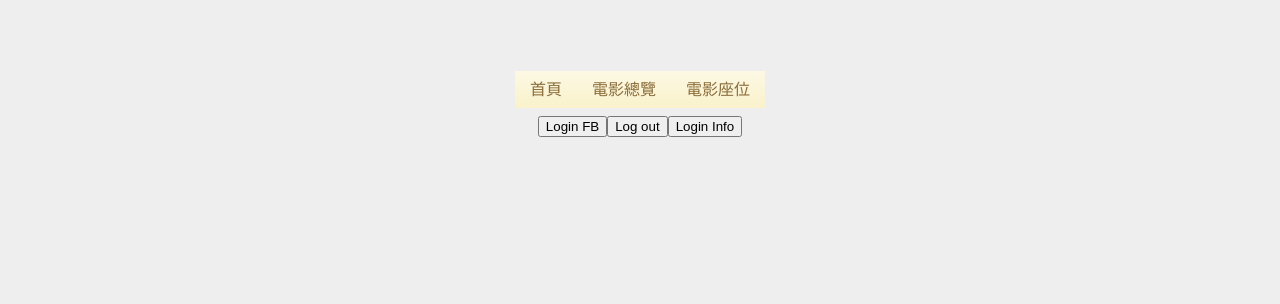
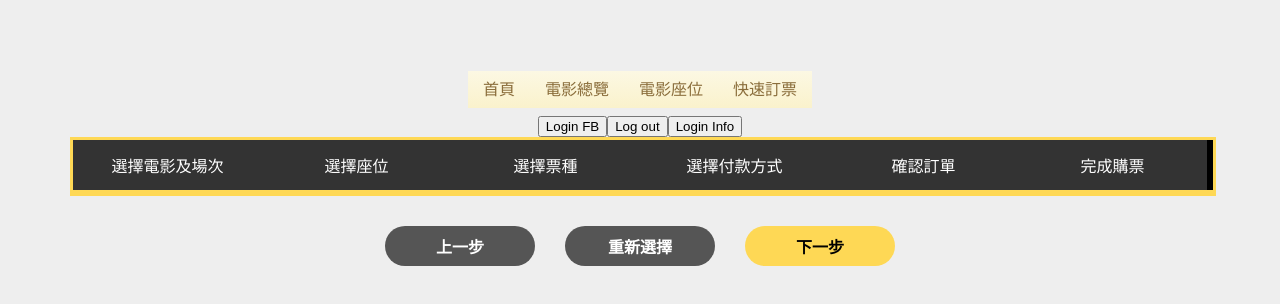
Before and after one commit to dolphinlin/CSIETeamwork, a Vue app: page /CSIETeamwork/buyTic in a window 1280 px wide. Shown: the top 304 px of the page. Built offline with nearby package versions, Linux system fonts and the light colour scheme.

Commit message:
new buyTic

```diff
--- a/src/components/Navbar.vue
+++ b/src/components/Navbar.vue
@@ -25,6 +25,9 @@ export default {
         }, {
           name: 'Seats',
           text: '電影座位'
+        }, {
+          name: 'FilmTime',
+          text: '快速訂票'
         }
       ]
     }
--- /dev/null
+++ b/src/components/buyTic.vue
@@ -0,0 +1,101 @@
+<template lang="html">
+<div class="form">
+  <div class="book-info">
+    <div class="book-step">
+      <ul>
+        <li v-for="step in bookStep">{{ step.title }}</li>
+      </ul>
+    </div>
+    <router-link to="/buyTic/filmTime"></router-link>
+    <router-view></router-view>
+  </div>
+  <div class="order">
+    <button class="btn" @click="isActive=1" v-bind:class="{ active: isActive === 1 }">上一步</button>
+    <button class="btn" @click="isActive=2" v-bind:class="{ active: isActive === 2}">重新選擇</button>
+    <button class="btn" @click="isActive=3" v-bind:class="{ active: isActive === 3}">下一步</button>
+  </div>
+</div>
+</template>
+
+<script>
+export default {
+  data () {
+    return {
+      isActive: 3,
+      bookStep: [
+        { title: '選擇電影及場次' },
+        { title: '選擇座位' },
+        { title: '選擇票種' },
+        { title: '選擇付款方式' },
+        { title: '確認訂單' },
+        { title: '完成購票' }
+      ]
+    }
+  }
+}
+</script>
+
+<style lang="scss" scope>
+.form{
+  text-align: center;
+  margin: 0;
+  padding: 0;
+  border: 0;
+  font-size: 100%;
+  vertical-align: baseline;
+  .book-info{
+    width: 100%;
+    border: 3px solid #fed855;
+
+    .book-step {
+      display: flex;
+      margin: 0;
+      padding: 0;
+      height: 50px;
+      color: #fff;
+      background-color: #000;
+      border-bottom: 3px solid #fed855;
+      ul {
+        display: flex;
+        list-style-type: none;
+        padding: 0;
+        margin: 0;
+        li {
+          display: flex;
+          align-items: center;
+          justify-content: center;
+          background-color: #333;
+          //padding-right: -2cm;
+          width: 189px;
+          height: 50px;
+        }
+      }
+      // flex-grow: 6; /* default 0 */
+      // width: 100%;
+    }
+  }
+  .order {
+    display: flex;
+    align-items: center;
+    justify-content: center;
+    .btn {
+      width: 150px;
+      height: 40px;
+      border: none;
+      //border-color: #fed855;
+      border-radius: 20px;
+      font-size: 16px;
+      color: #fff;
+      font-weight: bold;
+      background-color: #555;
+      cursor: pointer;
+      margin: 30px 15px;
+      outline:none;
+      &.active {
+        background-color: #fed855;
+        color: #000;
+      }
+    }
+  }
+}
+</style>
--- /dev/null
+++ b/src/components/filmTime.vue
@@ -0,0 +1,60 @@
+<template lang="html">
+  <div class="filmPage">
+    <table class="filmTable">
+      <tbody>
+        <tr>
+          <td class="filmPic" rowspan="3">
+            <img src="https://www.in89pier2.com.tw/movie_img/bo2/385/385_big"/>
+          </td>
+          <td>
+            <div class="selectStyle">
+              <select name="" id=""></select>
+            </div>
+          </td>
+        </tr>
+        <tr>
+          <td>
+            <div class="selectStyle">
+              <select name="" id=""></select>
+            </div>
+          </td>
+        </tr>
+        <tr>
+          <td>
+            <div class="selectStyle">
+              <select name="" id=""></select>
+            </div>
+          </td>
+        </tr>
+      </tbody>
+    </table>
+  </div>
+</template>
+
+<script>
+export default {
+}
+</script>
+
+<style lang="scss" scope>
+.filmPage {
+  .filmTable {
+    border: 1px solid #fed855;
+    border-collapse: collapse;
+    .filmPic {
+      width: 180px;
+      padding: 10px;
+      border-right: 1px solid #fed855;
+      img {
+        width: 160px;
+      }
+    }
+    .selectStyle {
+      width: 250px;
+      display: block;
+      margin: 8px 0;
+      line-height: 40px;
+    }
+  }
+}
+</style>
--- a/src/router/index.js
+++ b/src/router/index.js
@@ -8,6 +8,8 @@ import Movies from '@/components/Movies'
 import Movie from '@/components/Movie'
 import Seats from '@/components/Seats'
 // import Order from '@/components/Order'
+import BuyTic from '@/components/buyTic'
+import FilmTime from '@/components/filmTime'
 
 Vue.use(Router)
 
@@ -44,6 +46,17 @@ export default new Router({
       path: '/seats',
       name: 'Seats',
       component: Seats
+    }, {
+      path: '/buyTic',
+      name: 'BuyTic',
+      component: BuyTic,
+      children: [
+        {
+          path: 'filmTime',
+          name: 'FilmTime',
+          component: FilmTime
+        }
+      ]
     }
   ],
   mode: 'history',
```
